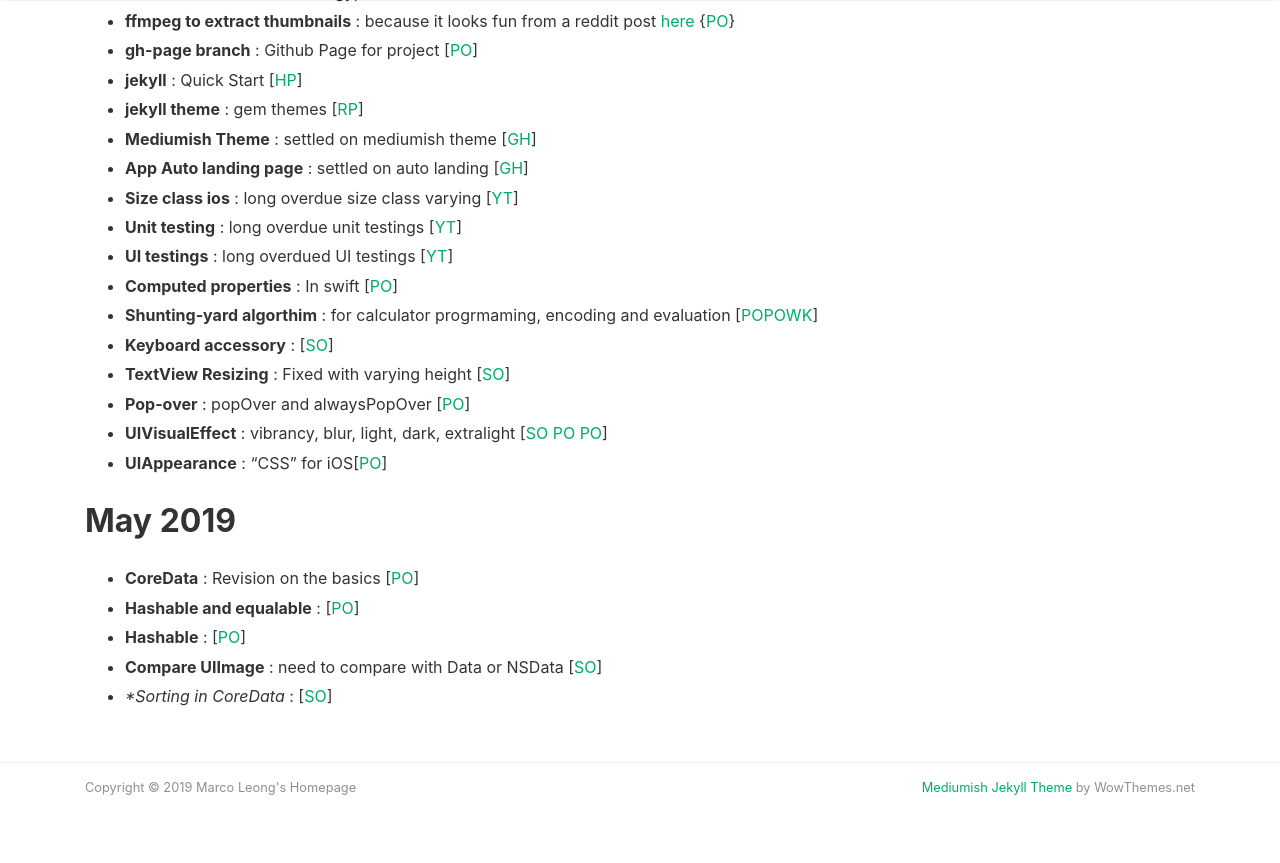
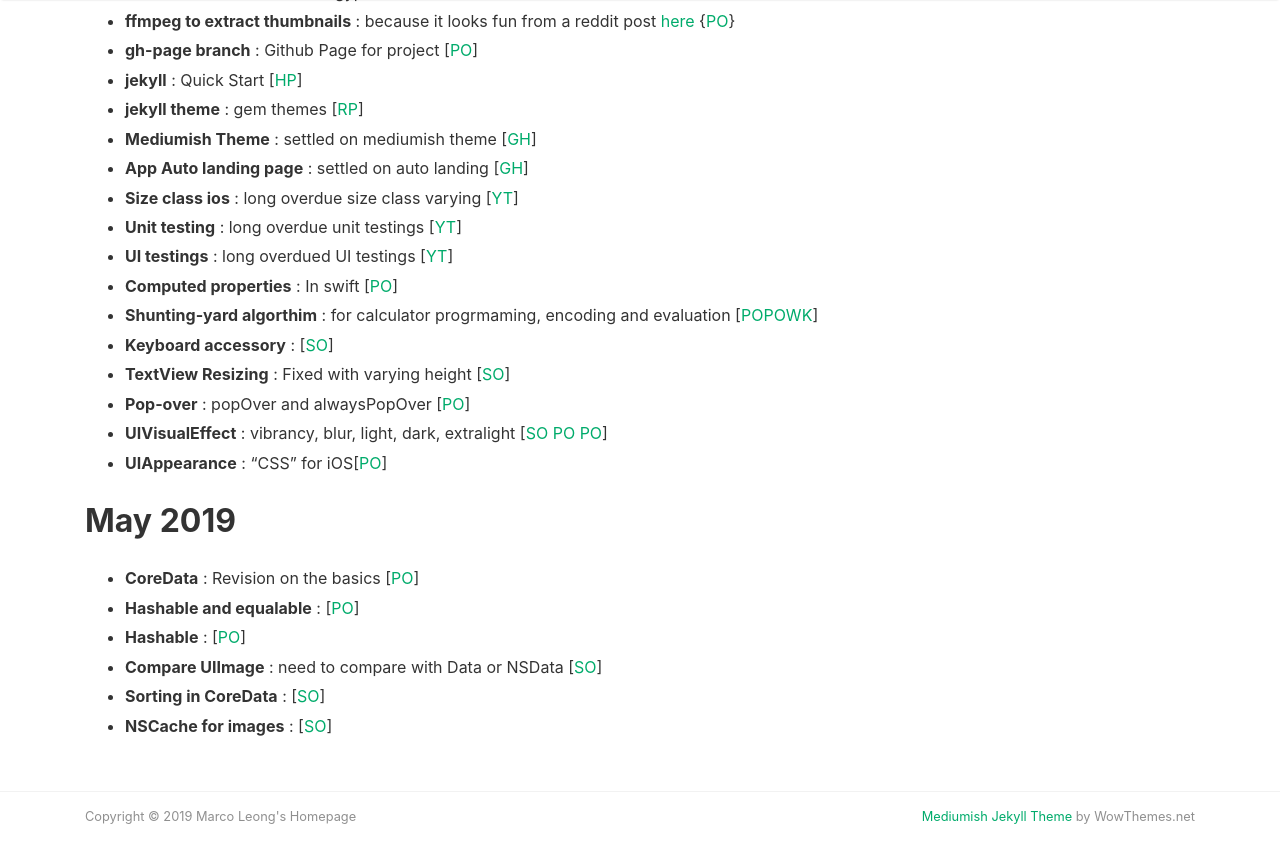
Before and after one commit to MarcoLeongDev/MarcoLeongDev.github.io, a Jekyll site: the page built from journey.md, in a window 1280 px wide and 900 px high, scrolled down 920 px. Shown: the top 863 px of the window. Built offline with Jekyll 4.4.1, drawn with Linux system fonts in a browser that asks for light colours; nearby versions of some CDN libraries; our own code applies the rules of GitHub Pages for plain Markdown files.

Commit message:
Update journey.md

```diff
--- a/journey.md
+++ b/journey.md
@@ -27,7 +27,8 @@
 - **Hashable and equalable** : [[PO](https://useyourloaf.com/blog/how-to-get-equatable-and-hashable-for-free/)]
 - **Hashable** : [[PO](https://useyourloaf.com/blog/swift-hashable)]
 - **Compare UIImage** : need to compare with Data or NSData [[SO](https://stackoverflow.com/questions/34752570/uiimage-is-equal-to)]
-- **Sorting in CoreData* : [[SO](https://stackoverflow.com/questions/42479412/sort-by-date-swift-3)]
+- **Sorting in CoreData** : [[SO](https://stackoverflow.com/questions/42479412/sort-by-date-swift-3)]
+- **NSCache for images** : [[SO](https://stackoverflow.com/questions/40873685/how-to-cache-images-using-urlsession-in-swift)]
 
 
 <!-- - <details><summary>App Auto landing page</summary> settled on auto landing <a href="https://github.com/emilbaehr/automatic-app-landing-page">[GH]</a></details> -->
```
